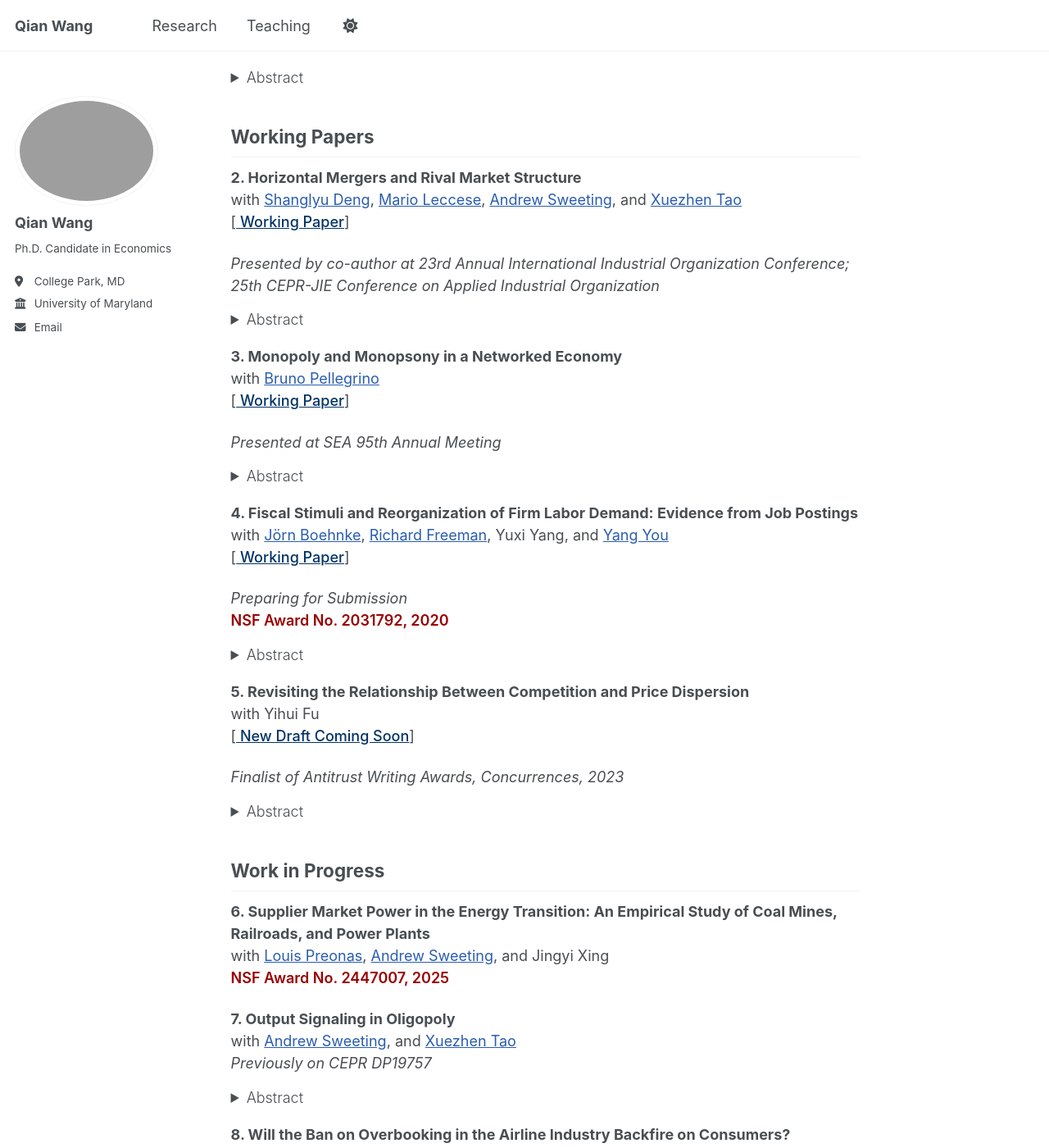
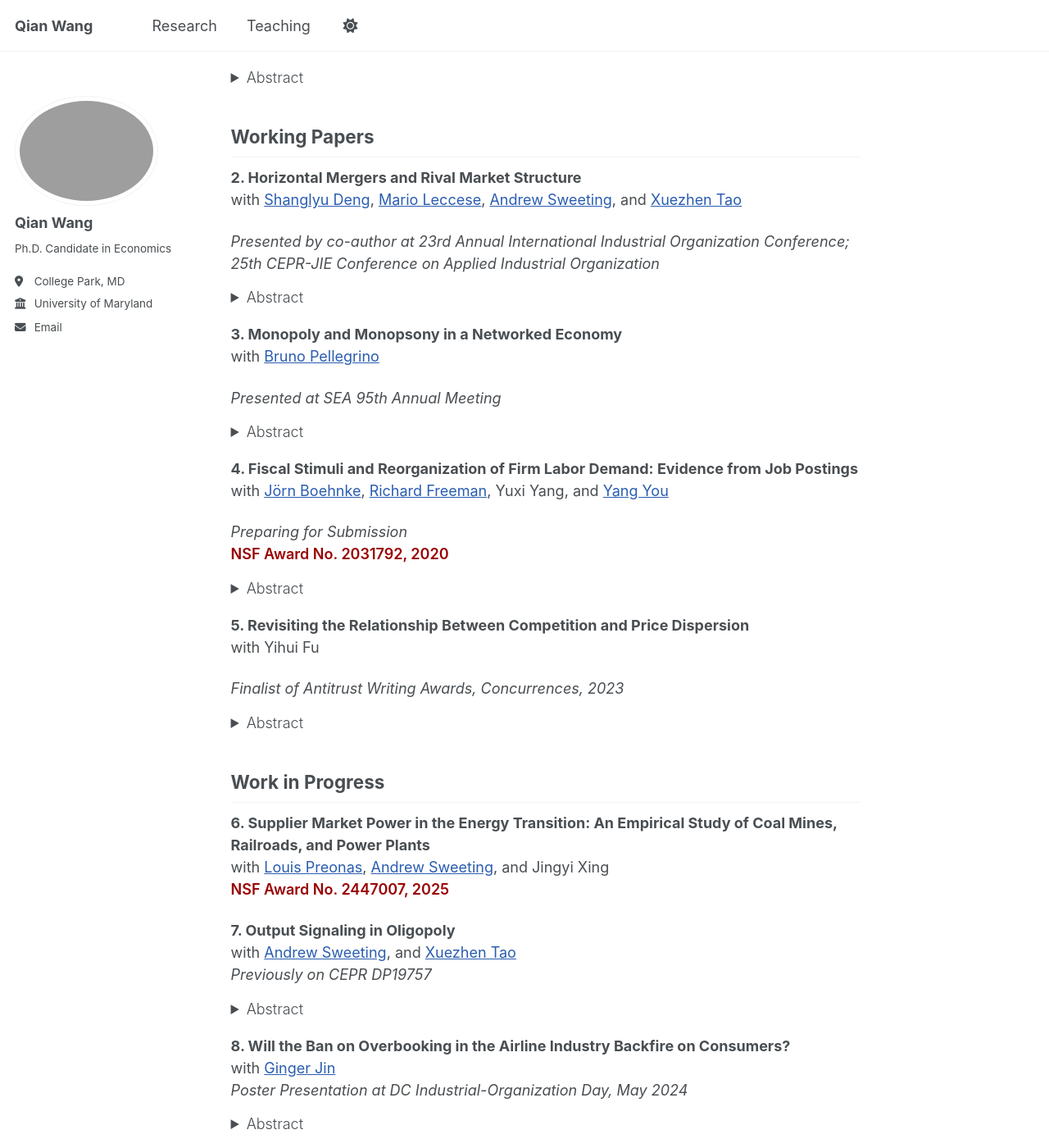
Before and after one commit to qwang819/qwang819.github.io, a Jekyll site: the page built from _pages/about.md, in a window 1280 px wide and 1400 px high, scrolled down 487 px. Shown: the whole window at 82% size. Built offline with Jekyll 4.4.1, drawn with Linux system fonts in a browser that asks for light colours; a script that is not in the unit is left out.

Commit message:
Update about.md

```diff
--- a/_pages/about.md
+++ b/_pages/about.md
@@ -32,8 +32,7 @@ SSRN</a>]
 
 **2. Horizontal Mergers and Rival Market Structure**
 with <a href="https://www.shanglyudeng.com/" style="color: #2A5DB0;">Shanglyu Deng</a>, <a href="https://www.marioleccese.com/" style="color: #2A5DB0;">Mario Leccese</a>, <a href="http://www.asweeting.com/" style="color: #2A5DB0;">Andrew Sweeting</a>, and <a href="https://www.xuezhentao.site:8000/" style="color: #2A5DB0;">Xuezhen Tao</a>
-[<a href="https://www.dropbox.com/scl/fi/ekwd7xr9gylqls89li4d3/Horizontal-Mergers-and-Rival-Market-Structure.pdf?rlkey=kqyd9vxr4s9brteqlido5u1gk&st=qn3dt0lg&dl=0" style="color:#003366; font-weight:550">
-Working Paper</a>]
+
 
 *Presented by co-author at 23rd Annual International Industrial Organization Conference; 25th CEPR-JIE Conference on Applied Industrial Organization*
 <details style="margin-top: -0.5rem; margin-bottom: 1rem;">
@@ -45,8 +44,7 @@ Working Paper</a>]
 
 **3. Monopoly and Monopsony in a Networked Economy**
 with <a href="https://www.brunopellegrino.com/" style="color: #2A5DB0;">Bruno Pellegrino</a>
-[<a href="https://www.dropbox.com/scl/fi/z53oa3nzh4j25pk3em70v/monopoly_monopsony_network.pdf?rlkey=yyyx9d0sbzzketn8byy4s92pq&st=mvlrwus0&dl=0" style="color:#003366; font-weight:550">
-Working Paper</a>]
+
 
 *Presented at SEA 95th Annual Meeting*
 <details style="margin-top: -0.5rem; margin-bottom: 1rem;">
@@ -58,8 +56,7 @@ Working Paper</a>]
 
 **4. Fiscal Stimuli and Reorganization of Firm Labor Demand:  Evidence from Job Postings**
 with <a href="https://jboehnke.com/" style="color: #2A5DB0;">Jörn Boehnke</a>, <a href="https://freeman.scholars.harvard.edu/" style="color: #2A5DB0;">Richard Freeman</a>, Yuxi Yang, and <a href="https://yangyou1.weebly.com/" style="color: #2A5DB0;">Yang You</a>
-[<a href="https://www.dropbox.com/scl/fi/9imccz2kr91de77567sy6/PPP_draft_20251107.pdf?rlkey=o7dadi8knzub724n2f3lbpohp&st=0v1bwgmm&dl=0" style="color:#003366; font-weight:550">
-Working Paper</a>]
+
 
 *Preparing for Submission*
 <span style="color:#990000; font-weight:600;">NSF Award No. 2031792, 2020</span>
@@ -72,8 +69,7 @@ Working Paper</a>]
 
 **5. Revisiting the Relationship Between Competition and Price Dispersion**
 with Yihui Fu
-[<a style="color:#003366; font-weight:550">
-New Draft Coming Soon</a>]
+
 
 *Finalist of Antitrust Writing Awards, Concurrences, 2023*
 <details style="margin-top: -0.5rem; margin-bottom: 1rem;">
```
